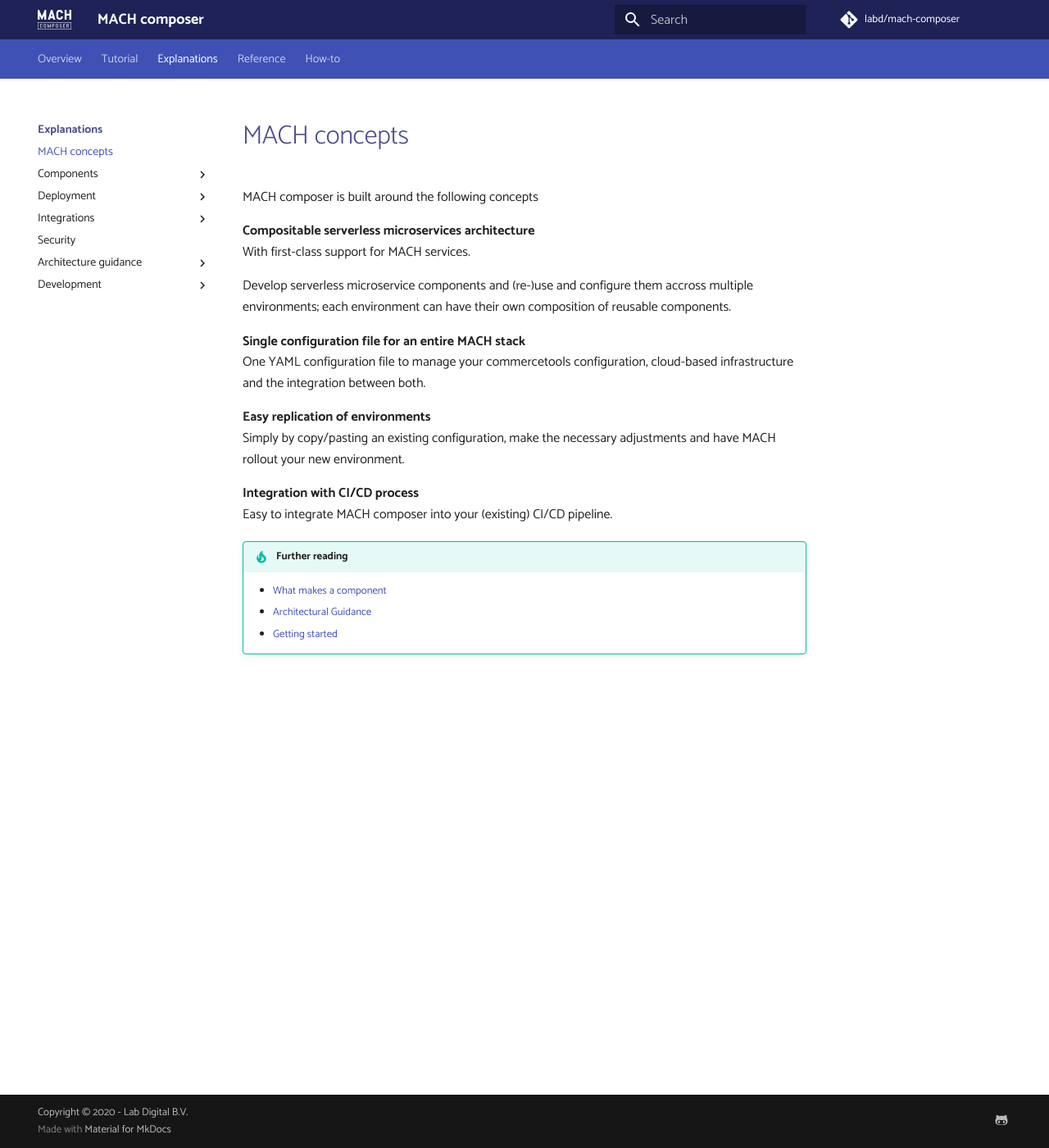
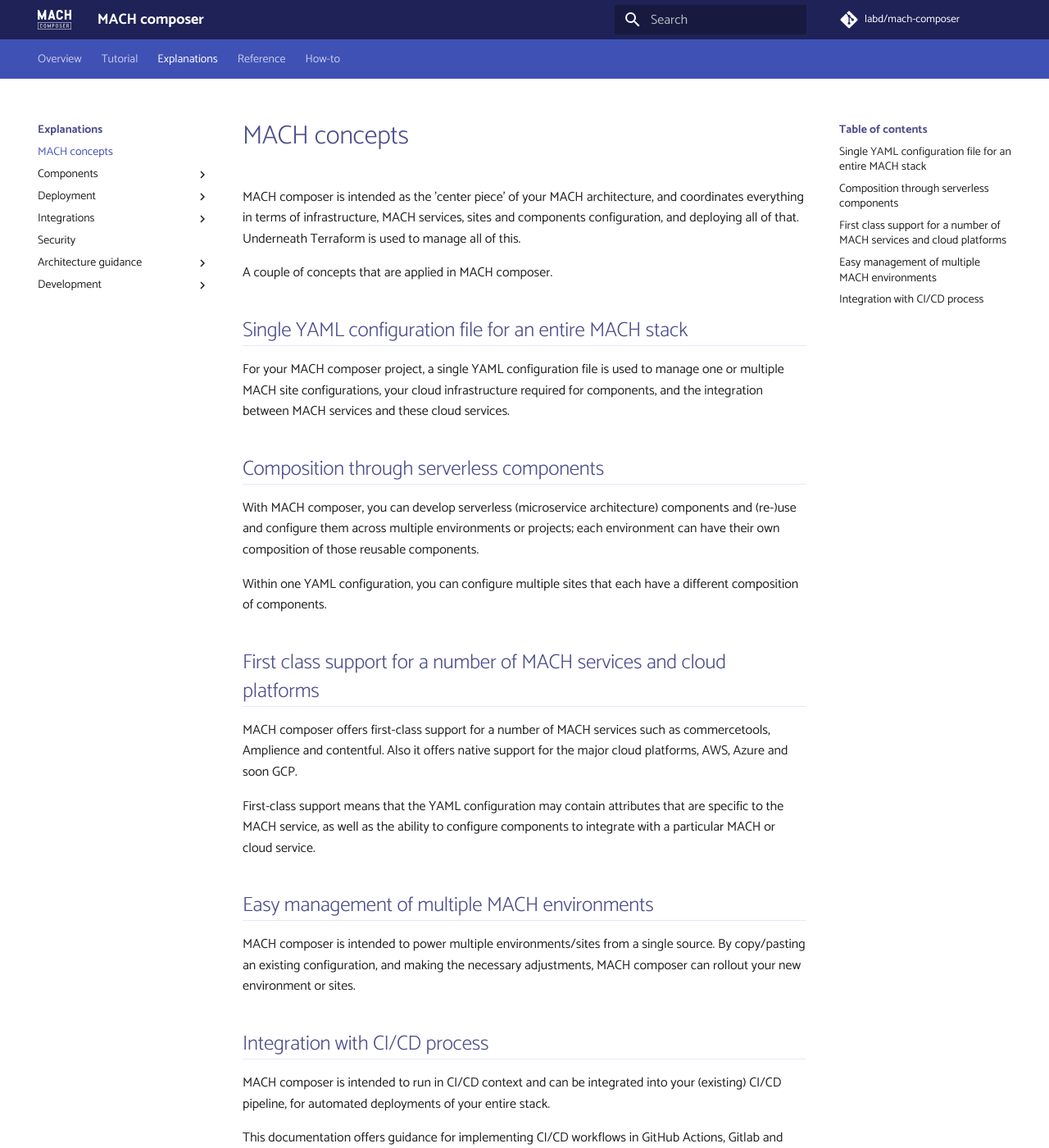
Before and after one commit to mach-composer/mach-composer-cli, an MkDocs documentation site: the page built from docs/src/topics/concepts.md, in a window 1280 px wide and 1400 px high. Shown: the whole window at 82% size. Built offline with MkDocs 1.6.1 and Material for MkDocs 9.7.7, drawn with Linux system fonts in a browser that asks for light colours; a script that is not in the unit is left out; comment, search, counter and statistics services are not loaded; some of the changed text lies outside the part shown.

Commit message:
improve concepts docs, fix changelog rendering

```diff
--- a/docs/src/topics/concepts.md
+++ b/docs/src/topics/concepts.md
@@ -1,20 +1,29 @@
 # MACH concepts
 
-MACH composer is built around the following concepts
+MACH composer is intended as the 'center piece' of your MACH architecture, and coordinates everything in terms of infrastructure, MACH services, sites and components configuration, and deploying all of that. Underneath Terraform is used to manage all of this.
 
-**Compositable serverless microservices architecture**<br>
-With first-class support for MACH services.
+A couple of concepts that are applied in MACH composer.
 
-Develop serverless microservice components and (re-)use and configure them accross multiple environments; each environment can have their own composition of reusable components.
+## Single YAML configuration file for an entire MACH stack
+For your MACH composer project, a single YAML configuration file is used to manage one or multiple MACH site configurations, your cloud infrastructure required for components, and the integration between MACH services and these cloud services.
 
-**Single configuration file for an entire MACH stack**<br>
-One YAML configuration file to manage your commercetools configuration, cloud-based infrastructure and the integration between both.
+## Composition through serverless components
+With MACH composer, you can develop serverless (microservice architecture) components and (re-)use and configure them across multiple environments or projects; each environment can have their own composition of those reusable components.
 
-**Easy replication of environments**<br>
-Simply by copy/pasting an existing configuration, make the necessary adjustments and have MACH rollout your new environment.
+Within one YAML configuration, you can configure multiple sites that each have a different composition of components.
 
-**Integration with CI/CD process**<br>
-Easy to integrate MACH composer into your (existing) CI/CD pipeline.
+## First class support for a number of MACH services and cloud platforms
+MACH composer offers first-class support for a number of MACH services such as commercetools, Amplience and contentful. Also it offers native support for the major cloud platforms, AWS, Azure and soon GCP.
+
+First-class support means that the YAML configuration may contain attributes that are specific to the MACH service, as well as the ability to configure components to integrate with a particular MACH or cloud service.
+
+## Easy management of multiple MACH environments
+MACH composer is intended to power multiple environments/sites from a single source. By copy/pasting an existing configuration, and making the necessary adjustments, MACH composer can rollout your new environment or sites.
+
+## Integration with CI/CD process
+MACH composer is intended to run in CI/CD context and can be integrated into your (existing) CI/CD pipeline, for automated deployments of your entire stack.
+
+This documentation offers guidance for implementing CI/CD workflows in GitHub Actions, Gitlab and Azure DevOps
 
 !!! tip "Further reading"
     - [What makes a component](./components/index.md)
```
Also changed, not shown: CHANGELOG.md.
